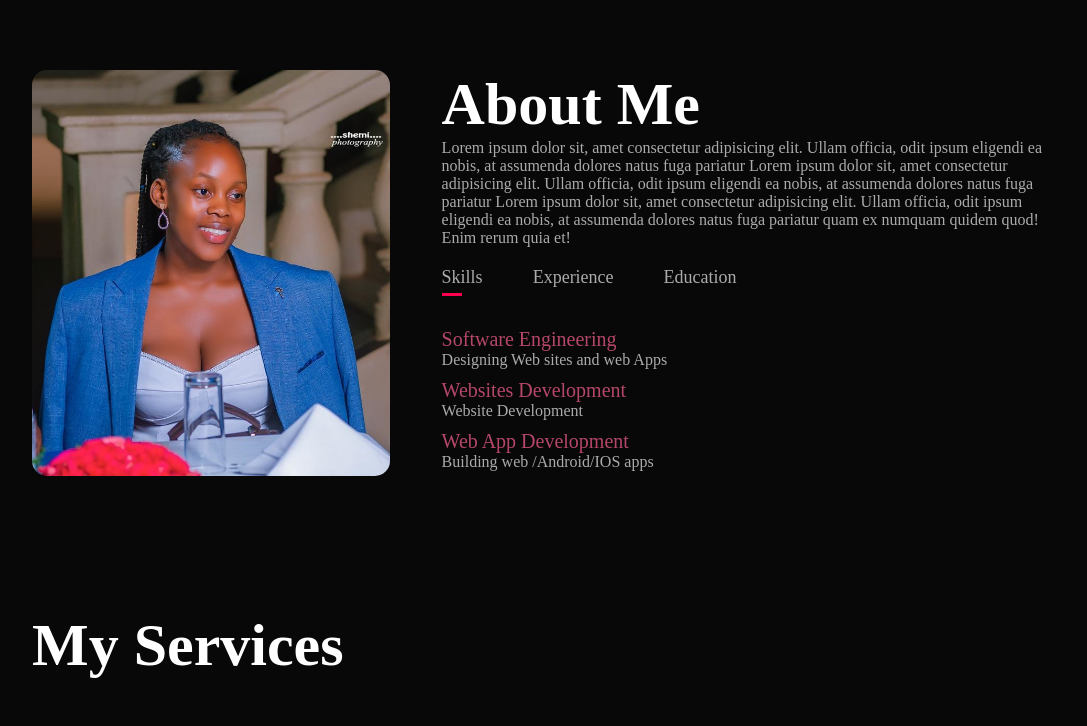
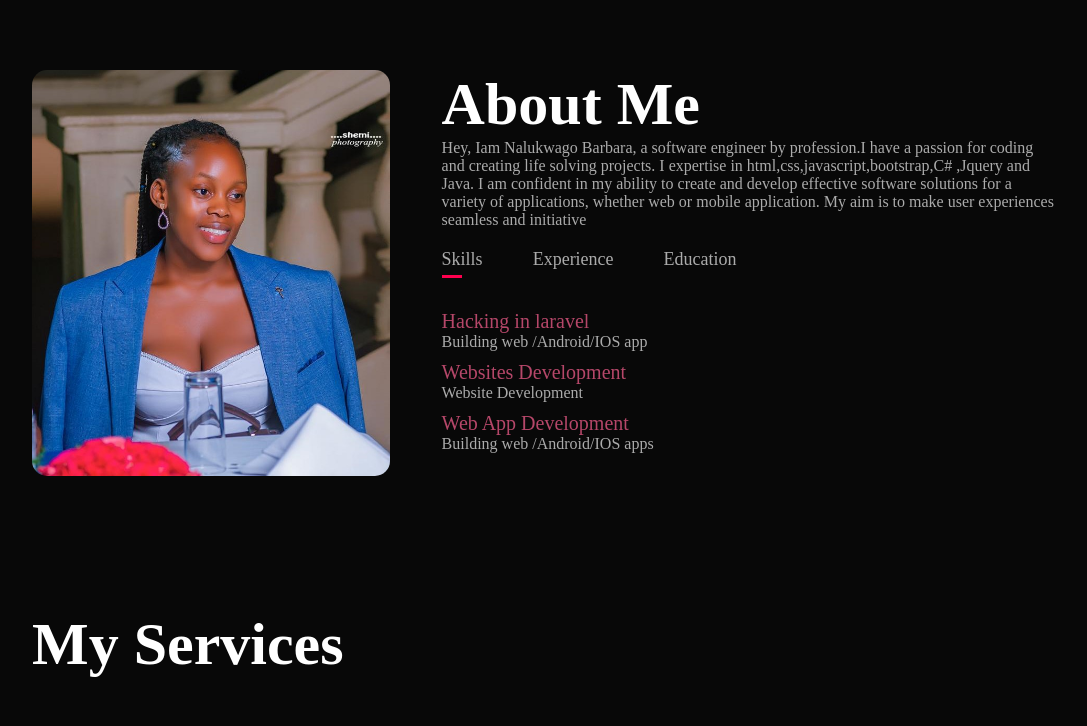
Before and after one commit to brezel32/BarbiePortfolio, a plain HTML site: page index.html in a window 1280 px wide. Shown: the part 820-1546 px from the top of the page, without its empty margins (96-1183 px from the left). Drawn offline with Linux system fonts and the light colour scheme; files whose address does not match are found by name.

Commit message:
Update index.html

```diff
--- a/index.html
+++ b/index.html
@@ -40,13 +40,10 @@
                 </div>
                 <div class="about-col-2">
                     <h1 class="sub-title">About Me</h1>
-                    <p>Lorem ipsum dolor sit, amet consectetur adipisicing elit. Ullam officia,
-                         odit ipsum eligendi ea nobis, at assumenda dolores natus fuga pariatur
-                         Lorem ipsum dolor sit, amet consectetur adipisicing elit. Ullam officia,
-                         odit ipsum eligendi ea nobis, at assumenda dolores natus fuga pariatur
-                         Lorem ipsum dolor sit, amet consectetur adipisicing elit. Ullam officia,
-                         odit ipsum eligendi ea nobis, at assumenda dolores natus fuga pariatur
-                          quam ex numquam quidem quod! Enim rerum quia et!</p>
+                    <p>Hey, Iam Nalukwago Barbara, a software engineer by profession.I have a passion for coding and creating life solving projects.
+                    I expertise in html,css,javascript,bootstrap,C# ,Jquery and Java.
+                    I am confident in my ability to create and develop effective software solutions for a variety of applications, whether web or mobile application.
+                    My aim is to make user experiences seamless and initiative</p>
                           <div class="tab-titles">
                               <p class="tab-links active-link" onclick="opentab('skills')">Skills</p>
                               <p class="tab-links" onclick="opentab('experience')">Experience</p>
@@ -54,7 +51,7 @@
                           </div>
                           <div class="tab-contents active-tab" id="skills">
                               <ul>
-                                  <li><span>Software Engineering</span><br>Designing Web sites and web Apps</li>
+                                  <li><span>Hacking in laravel</span><br>Building web /Android/IOS app</li>
                                   <li><span>Websites Development</span><br>Website Development</li>
                                   <li><span>Web App Development</span><br>Building web /Android/IOS apps</li>
 
@@ -62,7 +59,7 @@
                           </div>
                           <div class="tab-contents" id="experience">
                             <ul>
-                                <li><span>2018-2019</span><br>Software Engineering at Sai Pali Institute</li>
+                                <li><span>2018-2019</span><br>Built a system to Manage Namanve Farm </li>
                                 <li><span>2019-2021</span><br>Team Leader at Stack App LLc</li>
                                 <li><span>2022-Current</span><br>Internship at Isbat nUniversity</li>
 
@@ -71,7 +68,7 @@
                         <div class="tab-contents" id="education">
                             <ul>
                                 <li><span>2019</span><br>Designing Web sites and web Apps</li>
-                                <li><span>2022</span><br>Website Development</li>
+                                <li><span>2022</span><br>Ethical hacking</li>
                                 <li><span>2023</span><br>Building web /Android/IOS apps</li>
 
                             </ul>
```
